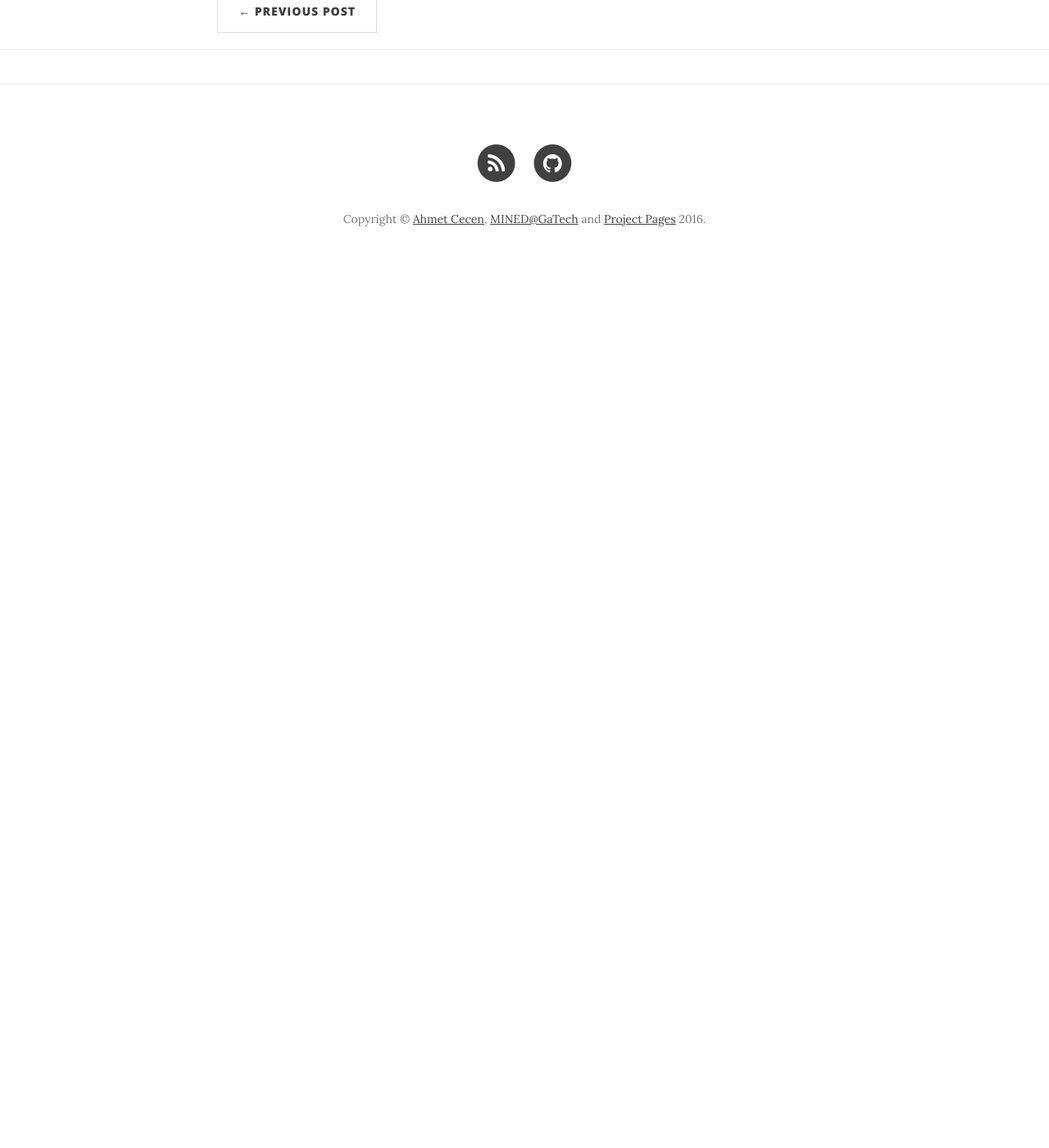
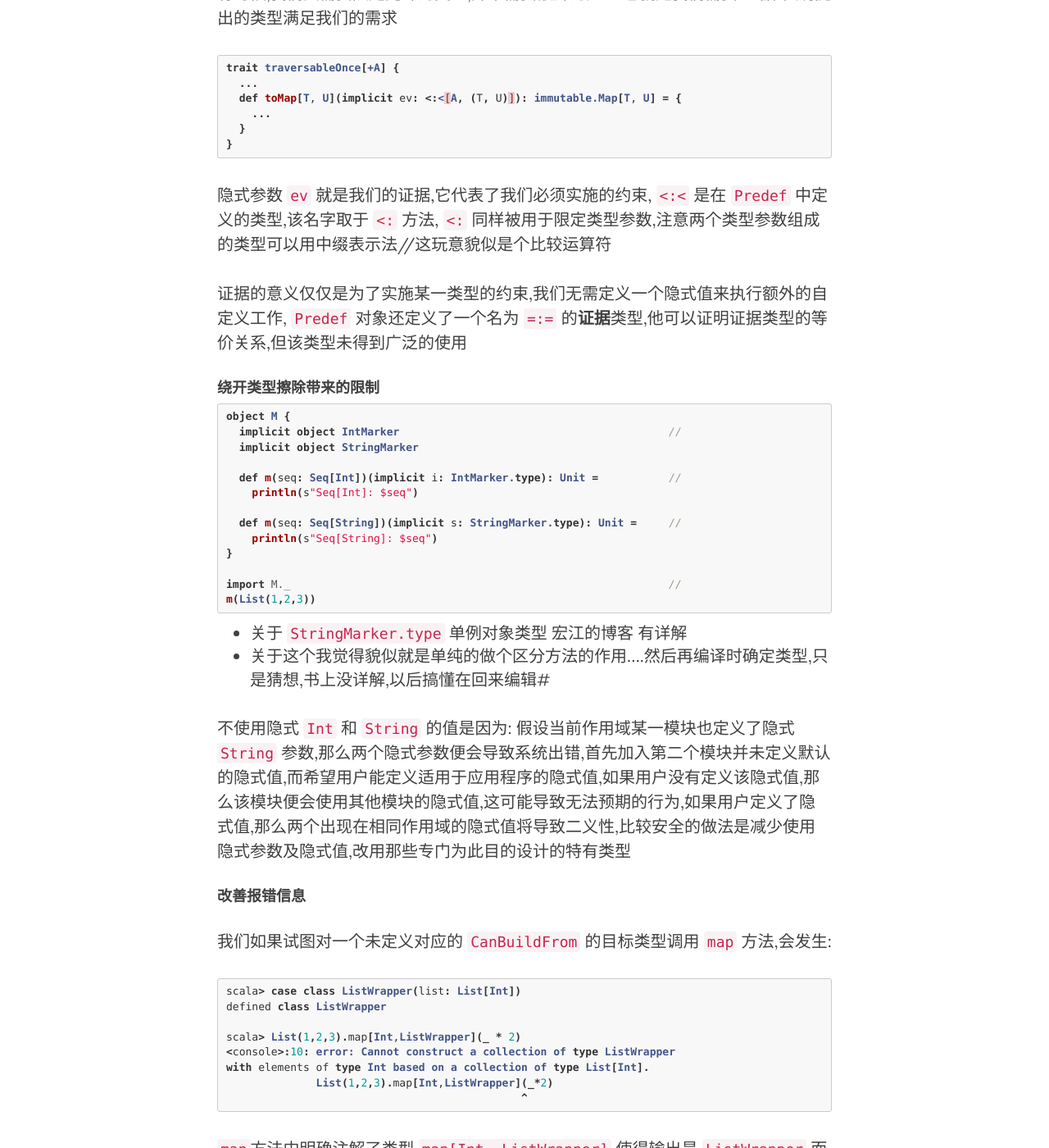
Before and after one commit to wineway/wineway.github.io, a Jekyll site: the page built from _posts/2017-4-4-1.markdown, in a window 1280 px wide and 1400 px high, scrolled down 4044 px. Shown: the whole window at 82% size. Built offline with Jekyll 4.4.1, drawn with Linux system fonts in a browser that asks for light colours; nearby versions of some CDN libraries; comment, search, counter and statistics services are not loaded; before the commit the page ends 4387 px from its top, so only the background shows below that; some of the changed text lies outside the part shown.

Commit message:
隐式这里略难啊...

````diff
--- a/_posts/2017-4-4-1.markdown
+++ b/_posts/2017-4-4-1.markdown
@@ -157,3 +157,64 @@ package progscala2.implicits {
 - 第二个注释便于我们回忆: 通过传入一个隐式参数以及定义符合我们允许的类型所对应的隐式值,我们就可以对用于参数化方法的类型进行限定
 
 #### 隐式证据
+
+有时候,我们只需要限定允许的类型,并不需要额外的处理:也就是我们需要"证据"表明提出的类型满足我们的需求
+
+```scala
+trait traversableOnce[+A] {
+  ...
+  def toMap[T, U](implicit ev: <:<[A, (T, U)]): immutable.Map[T, U] = {
+    ...
+  }
+}
+```
+隐式参数 `ev` 就是我们的证据,它代表了我们必须实施的约束, `<:<` 是在 `Predef` 中定义的类型,该名字取于 `<:` 方法, `<:` 同样被用于限定类型参数,注意两个类型参数组成的类型可以用中缀表示法//这玩意貌似是个比较运算符
+
+证据的意义仅仅是为了实施某一类型的约束,我们无需定义一个隐式值来执行额外的自定义工作, `Predef` 对象还定义了一个名为 `=:=` 的**证据**类型,他可以证明证据类型的等价关系,但该类型未得到广泛的使用
+
+#### 绕开类型擦除带来的限制
+
+```scala
+object M {
+  implicit object IntMarker                                          //
+  implicit object StringMarker
+
+  def m(seq: Seq[Int])(implicit i: IntMarker.type): Unit =           //
+    println(s"Seq[Int]: $seq")
+
+  def m(seq: Seq[String])(implicit s: StringMarker.type): Unit =     //
+    println(s"Seq[String]: $seq")
+}
+
+import M._                                                           //
+m(List(1,2,3))
+```
+
+- 关于 `StringMarker.type` 单例对象类型 [宏江的博客](http://hongjiang.info/scala-type-system-singleton-type/) 有详解
+- 关于这个我觉得貌似就是单纯的做个区分方法的作用....然后再编译时确定类型,只是猜想,书上没详解,以后搞懂在回来编辑#
+
+不使用隐式 `Int` 和 `String` 的值是因为: 假设当前作用域某一模块也定义了隐式 `String` 参数,那么两个隐式参数便会导致系统出错,首先加入第二个模块并未定义默认的隐式值,而希望用户能定义适用于应用程序的隐式值,如果用户没有定义该隐式值,那么该模块便会使用其他模块的隐式值,这可能导致无法预期的行为,如果用户定义了隐式值,那么两个出现在相同作用域的隐式值将导致二义性,比较安全的做法是减少使用隐式参数及隐式值,改用那些专门为此目的设计的特有类型
+
+#### 改善报错信息
+
+我们如果试图对一个未定义对应的 `CanBuildFrom` 的目标类型调用 `map` 方法,会发生:
+```scala
+scala> case class ListWrapper(list: List[Int])
+defined class ListWrapper
+
+scala> List(1,2,3).map[Int,ListWrapper](_ * 2)
+<console>:10: error: Cannot construct a collection of type ListWrapper
+with elements of type Int based on a collection of type List[Int].
+              List(1,2,3).map[Int,ListWrapper](_*2)
+                                              ^
+```
+`map`方法中明确注解了类型 `map[Int, ListWrapper]` 使得输出是 `ListWrapper` 而不是 `List[Int]`,注意错误信息不是通常我们无法找到某一隐式参数产生的默认信息,实际上在声明 `CanBuildFrom` 指定了一个名为 `scala.annotation.implicitNotFound` 的注解,该注解指定了那些错误信息的格式字符串, `CanBuildFrom` 声明体如下
+```scala
+@implicitNotFound(msg =
+  "Cannot construct a collection of type ${To} with elements of type ${Elem}" +
+  " based on a collection of type ${From}.")
+trait CanBuildFrom[-From, -Elem, +To] {...}
+```
+你只能对那些专门为满足隐式参数而定义的,用作隐式值的类型使用这类注解,而这些注解无法用于像 `SRow.get[T]` 那样的接受隐式参数输入的方法之上,这也解释了为什么构建隐式应该使用自定义类型,而不应该使用常见类型.
+
+##### 虚类型
````
